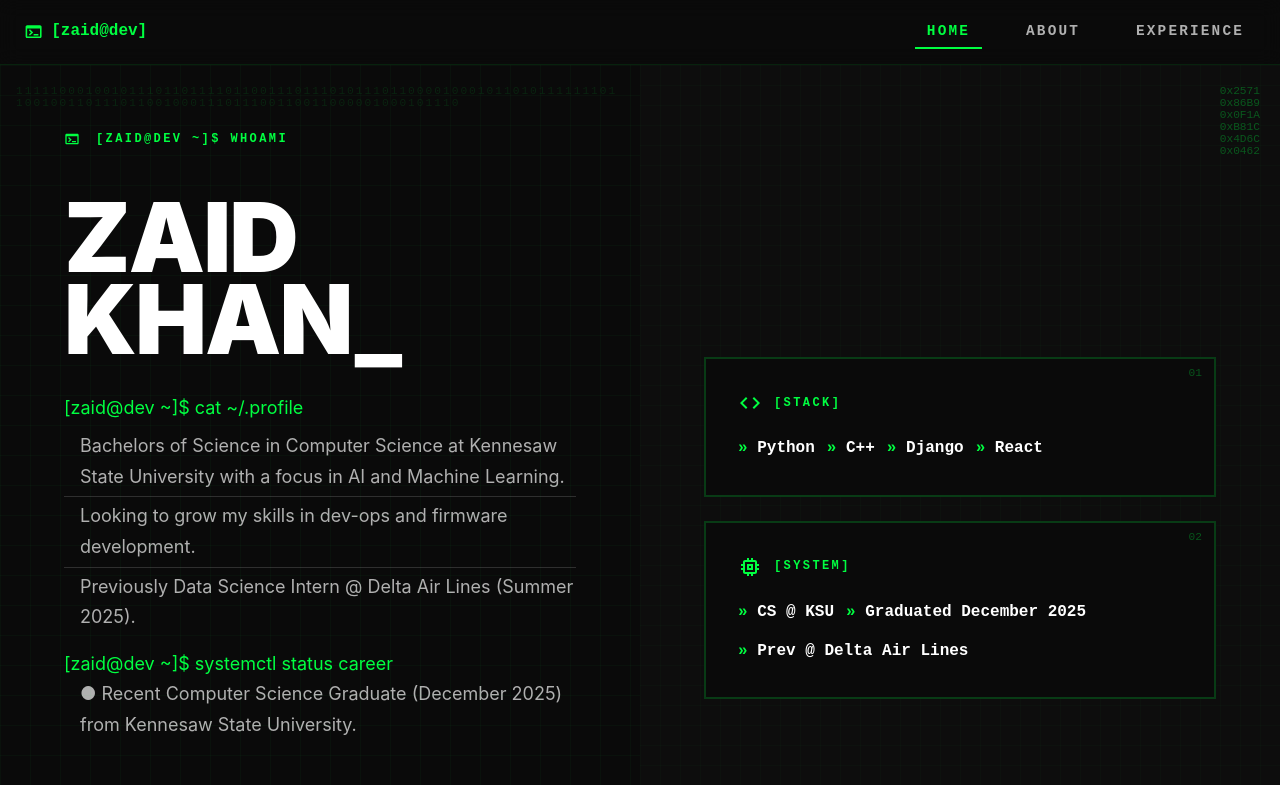
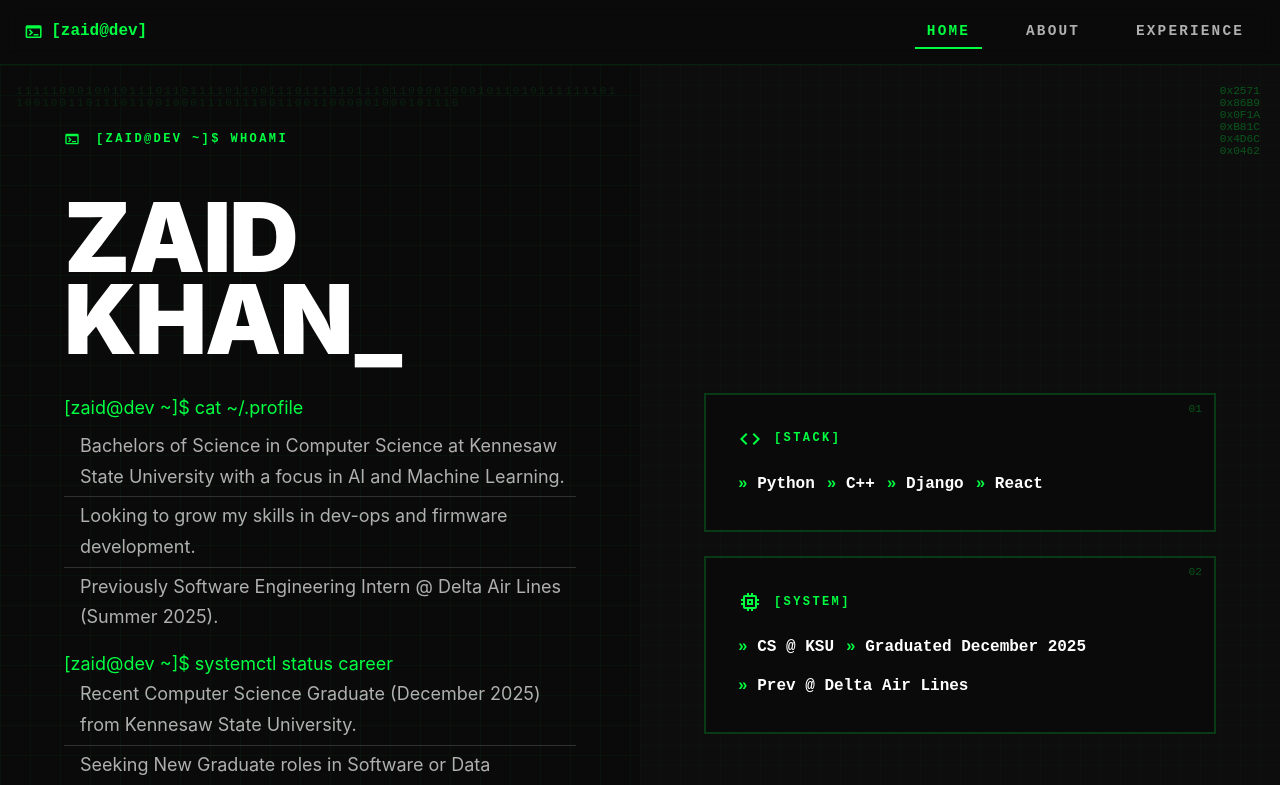
Before and after one commit to zaidkhan05/landing-page, a React (Vite) app in the folder react-app/: page / in a window 1280 px wide. Shown: the top 785 px of the page. Built offline with nearby package versions, Linux system fonts and the light colour scheme.

Commit message:
aiukhduisa

```diff
--- a/react-app/src/App.tsx
+++ b/react-app/src/App.tsx
@@ -307,10 +307,12 @@ function App() {
                         </Typography>
                         <Divider sx={{ borderColor: 'rgba(255, 255, 255, 0.15)', my: .5 }} />
                         <Typography sx={{ color: '#b0b0b0', pl: 2 }}>
-                          Previously Data Science Intern @ Delta Air Lines (Summer 2025).
+                          Previously Software Engineering Intern @ Delta Air Lines (Summer 2025).
                         </Typography>
                         <Typography sx={{ color: '#00ff41', mt: 2 }}>[zaid@dev ~]$ systemctl status career</Typography>
-                        <Typography sx={{ color: '#b0b0b0', pl: 2 }}>● Recent Computer Science Graduate (December 2025) from Kennesaw State University.</Typography>
+                        <Typography sx={{ color: '#b0b0b0', pl: 2 }}>Recent Computer Science Graduate (December 2025) from Kennesaw State University.</Typography>
+                        <Divider sx={{ borderColor: 'rgba(255,255,255,0.15)', my: .5 }} />
+                        <Typography sx={{ color: '#b0b0b0', pl: 2 }}>Seeking New Graduate roles in Software or Data Engineering.</Typography>
                       </Box>
                     </motion.div>
 
```
